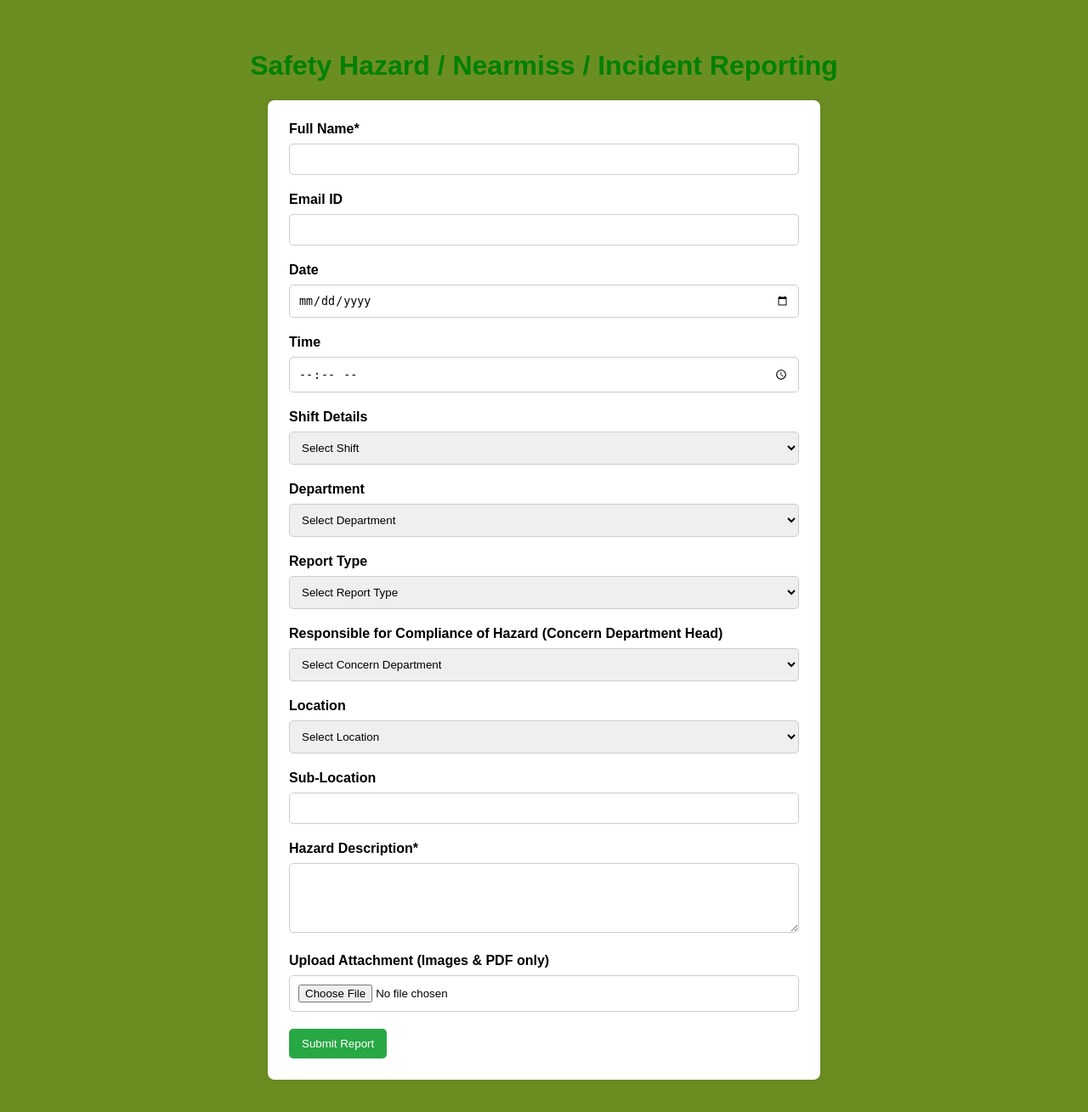
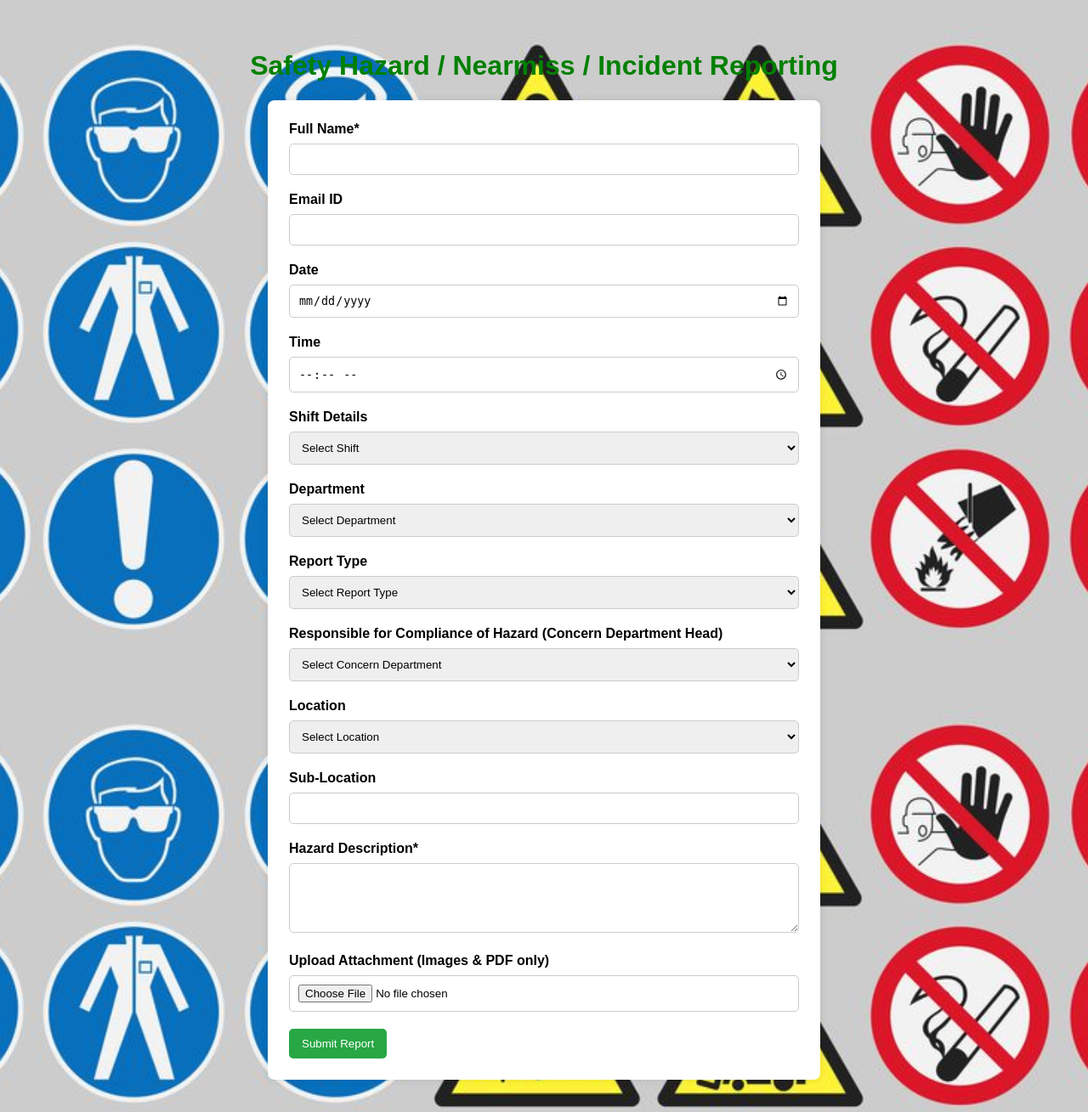
Before and after one commit to Rohitram-cyber/FinalTest, a Flask app: page / in a window 1280 px wide. Shown: the whole page at 85% size. Run offline with Flask 3, Linux system fonts and the light colour scheme.

Commit message:
Update index.html

```diff
--- a/templates/index.html
+++ b/templates/index.html
@@ -5,6 +5,14 @@
         <title>Safety Hazard Reporting Form</title>
 
         <style>
+            body {
+                background-image: url('/templates/Hazardlogo.jpg');
+                background-size: cover;            /* or "contain" */
+                background-repeat: no-repeat;
+                background-position: center center;
+                background-attachment: fixed;      /* Optional: keeps it fixed when scrolling */
+            }
+
             body {
                 font-family: Arial, sans-serif;
                 background-color: #6B8E23;
```
